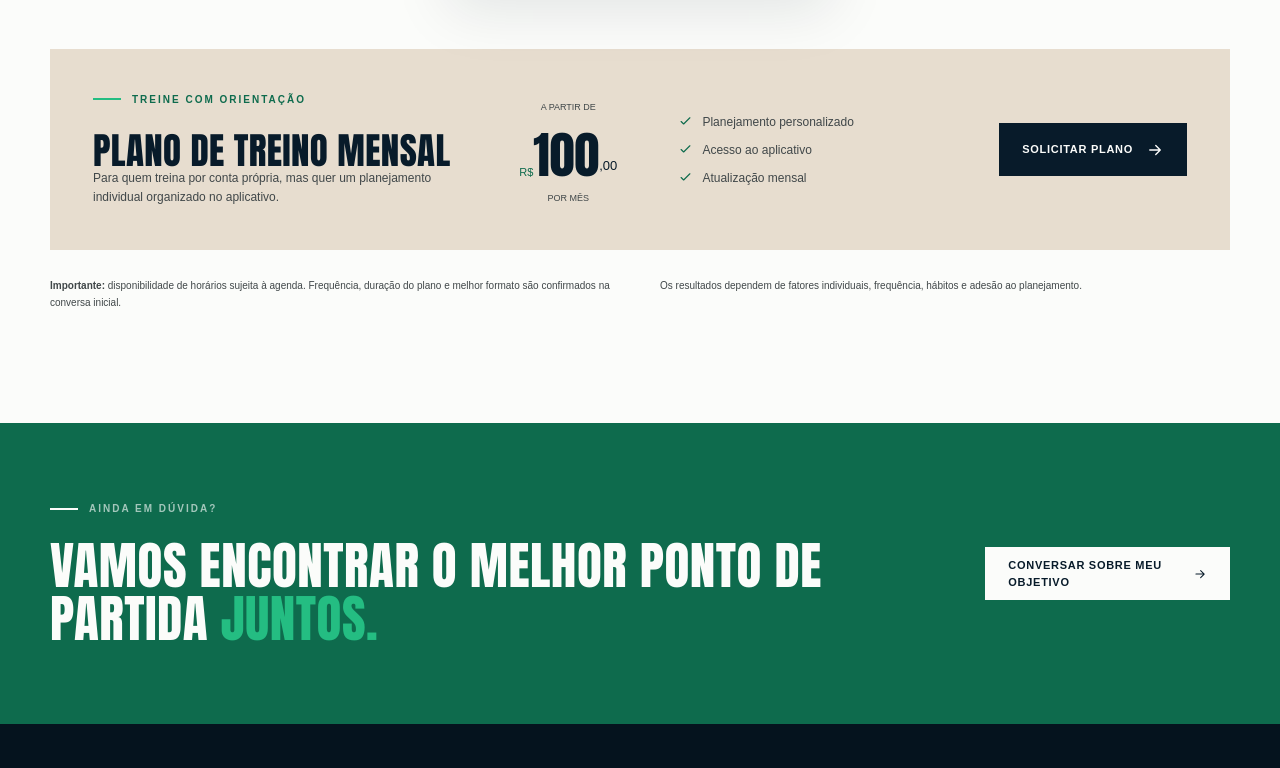
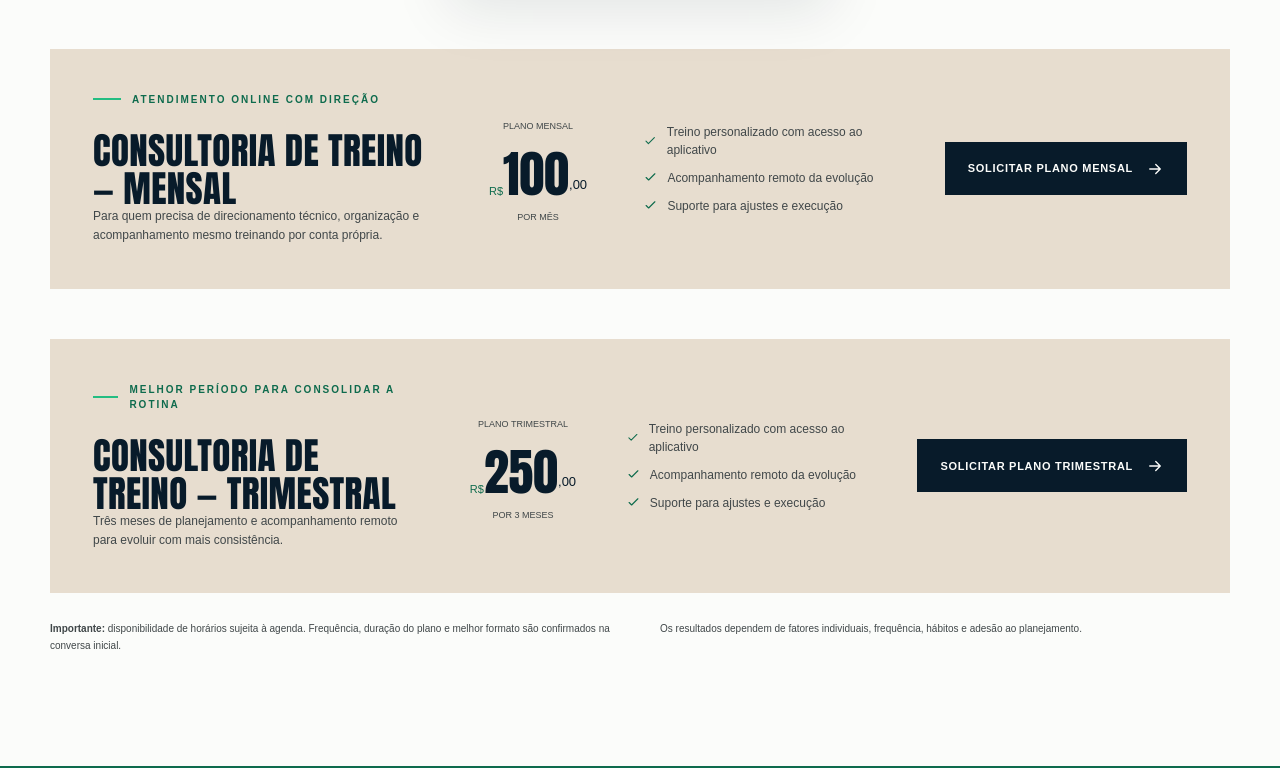
Before and after one commit to edmundomarques98-bit/deivid-souza-personal, a Next.js app: page /planos in a window 1280 px wide. Shown: the part 1252-2020 px from the top of the page. Built offline with nearby package versions, Linux system fonts and the light colour scheme.

Commit message:
Adiciona plano trimestral de consultoria

```diff
--- a/app/planos/page.tsx
+++ b/app/planos/page.tsx
@@ -63,10 +63,17 @@ export default function PlanosPage() {
         </div>
 
         <article className="remote-plan">
-          <div><p className="eyebrow dark"><span /> Treine com orientação</p><h2>Plano de treino mensal</h2><p>Para quem treina por conta própria, mas quer um planejamento individual organizado no aplicativo.</p></div>
-          <div className="remote-price"><span>a partir de</span><strong><small>R$</small>100<sup>,00</sup></strong><p>por mês</p></div>
-          <ul><li><CheckIcon /> Planejamento personalizado</li><li><CheckIcon /> Acesso ao aplicativo</li><li><CheckIcon /> Atualização mensal</li></ul>
-          <a className="button button-dark" href={whatsappLink("Olá, Deivid! Vi o plano de treino mensal no site e quero saber mais.")} target="_blank" rel="noreferrer">Solicitar plano <ArrowIcon /></a>
+          <div><p className="eyebrow dark"><span /> Atendimento online com direção</p><h2>Consultoria de treino — mensal</h2><p>Para quem precisa de direcionamento técnico, organização e acompanhamento mesmo treinando por conta própria.</p></div>
+          <div className="remote-price"><span>Plano mensal</span><strong><small>R$</small>100<sup>,00</sup></strong><p>por mês</p></div>
+          <ul><li><CheckIcon /> Treino personalizado com acesso ao aplicativo</li><li><CheckIcon /> Acompanhamento remoto da evolução</li><li><CheckIcon /> Suporte para ajustes e execução</li></ul>
+          <a className="button button-dark" href={whatsappLink("Olá, Deivid! Vi o plano mensal de consultoria de treino no site e quero saber mais.")} target="_blank" rel="noreferrer">Solicitar plano mensal <ArrowIcon /></a>
+        </article>
+
+        <article className="remote-plan">
+          <div><p className="eyebrow dark"><span /> Melhor período para consolidar a rotina</p><h2>Consultoria de treino — trimestral</h2><p>Três meses de planejamento e acompanhamento remoto para evoluir com mais consistência.</p></div>
+          <div className="remote-price"><span>Plano trimestral</span><strong><small>R$</small>250<sup>,00</sup></strong><p>por 3 meses</p></div>
+          <ul><li><CheckIcon /> Treino personalizado com acesso ao aplicativo</li><li><CheckIcon /> Acompanhamento remoto da evolução</li><li><CheckIcon /> Suporte para ajustes e execução</li></ul>
+          <a className="button button-dark" href={whatsappLink("Olá, Deivid! Vi o plano trimestral de consultoria de treino por R$ 250 no site e quero saber mais.")} target="_blank" rel="noreferrer">Solicitar plano trimestral <ArrowIcon /></a>
         </article>
 
         <div className="pricing-notes">
```
